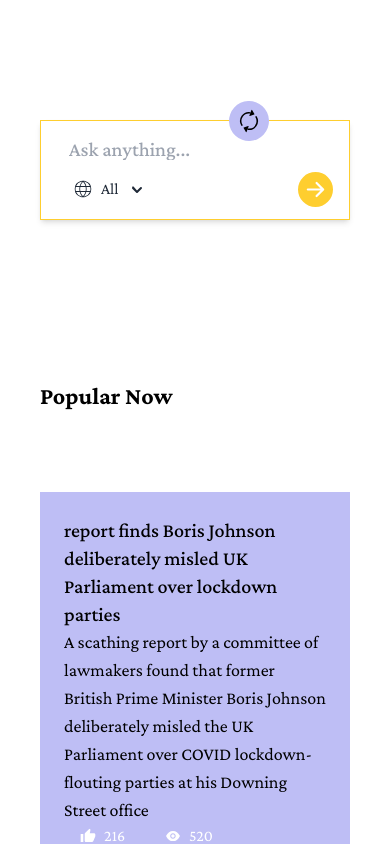
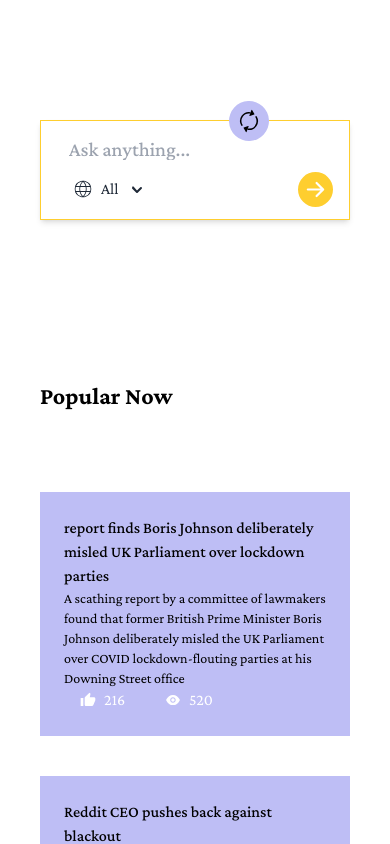
Before and after one commit to imsamimalik/cicero, a Next.js app: page / in a window 390 px wide. Shown: the top 844 px of the page. Built offline with nearby package versions, Linux system fonts and the light colour scheme.

Commit message:
responsive popular now
Signed-off-by: imsamimalik <imsamimalikk@gmail.com>

```diff
--- a/components/PopularNow.jsx
+++ b/components/PopularNow.jsx
@@ -40,10 +40,10 @@
 							key={article.id}
 							className="flex flex-col w-full p-6 bg-purple article"
 						>
-							<h3 className="text-xl font-medium ">
+							<h3 className="text-base font-medium  md:text-xl">
 								{article.title}
 							</h3>
-							<p className="text-lg">{article.description}</p>
+							<p className="text-sm  md:text-lg">{article.description}</p>
 							<div className="flex items-center w-full gap-10 ml-4 text-white">
 								<div className="flex items-center gap-2">
 									<MdThumbUp color="white" />
```
